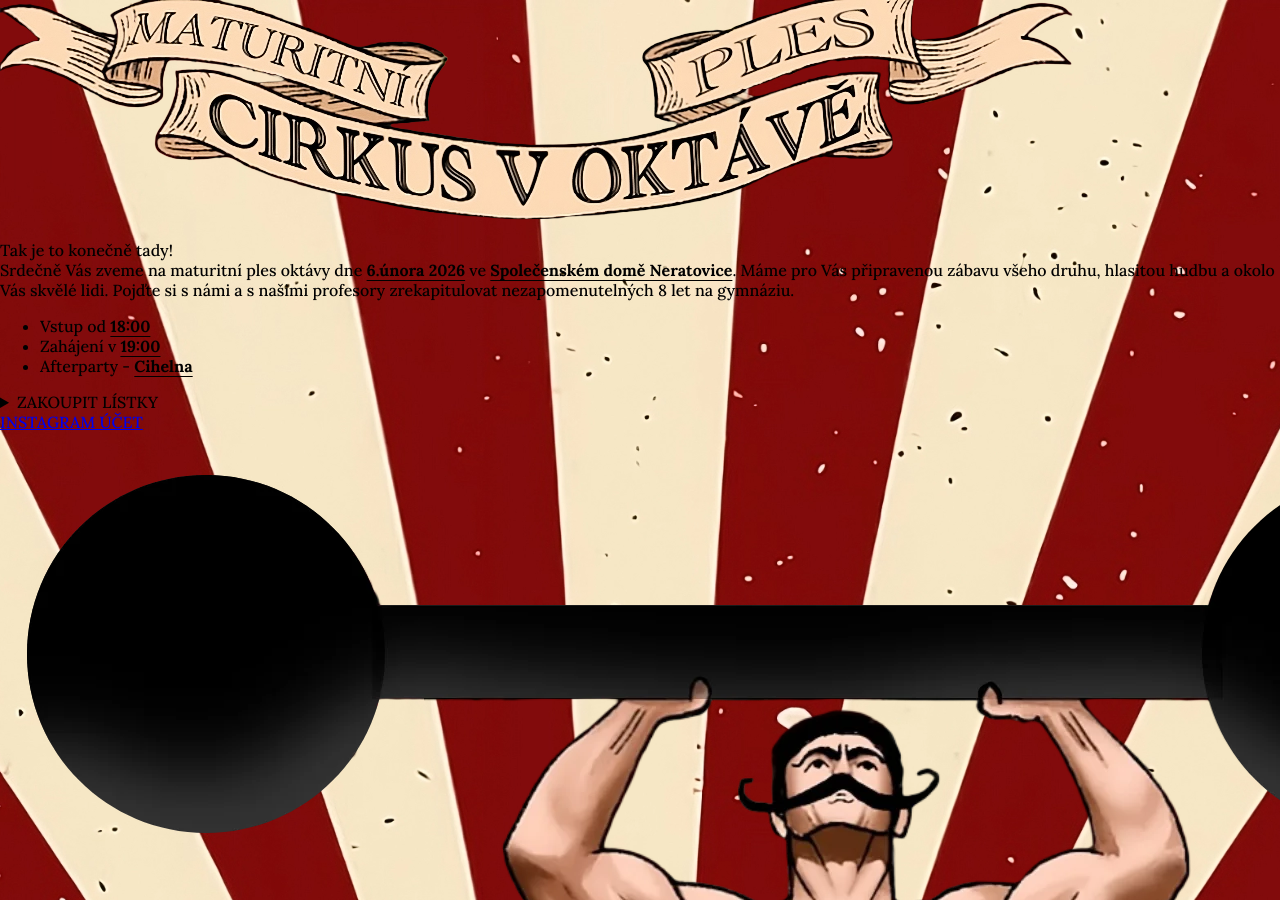
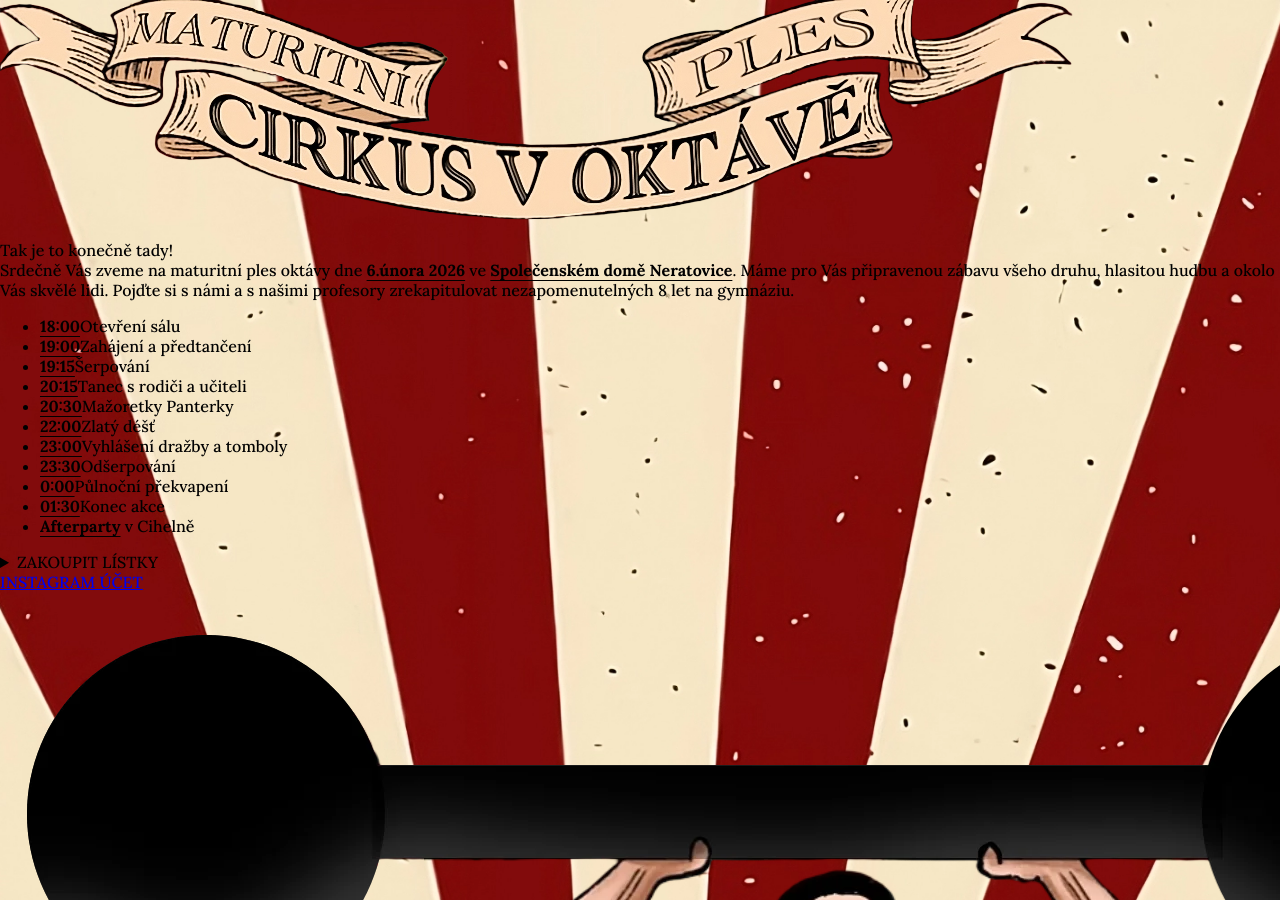
Before and after one commit to chamik/maturakoktava, a Jekyll site: the page built from src/index.html, in a window 1280 px wide and 900 px high. Built offline with Jekyll 4.4.1, drawn with Linux system fonts in a browser that asks for light colours.

Commit message:
Added timetable

```diff
--- a/src/index.html
+++ b/src/index.html
@@ -16,10 +16,20 @@ layout: default
             </p>
 
             <div class="ml-6">
-                <ul class="mt-6 list-disc ">
-                    <li>Vstup od <span class="emph">18:00</span></li>
-                    <li>Zahájení v <span class="emph">19:00</span></li>
-                    <li>Afterparty - <span class="emph">Cihelna</span></li>
+                <ul class="mt-6 list-none">
+
+                    <li class="flex items-center gap-1"><span class="w-20 emph">18:00</span><span>Otevření sálu</span></li>
+                    <li class="flex items-center gap-1"><span class="w-20 emph">19:00</span><span>Zahájení a předtančení</span></li>
+                    <li class="flex items-center gap-1"><span class="w-20 emph">19:15</span><span>Šerpování</span></li>
+                    <li class="flex items-center gap-1"><span class="w-20 emph">20:15</span><span>Tanec s rodiči a učiteli</span></li>
+                    <li class="flex items-center gap-1"><span class="w-20 emph">20:30</span><span>Mažoretky Panterky</span></li>
+                    <li class="flex items-center gap-1"><span class="w-20 emph">22:00</span><span>Zlatý déšť</span></li>
+                    <li class="flex items-center gap-1"><span class="w-20 emph">23:00</span><span>Vyhlášení dražby a tomboly</span></li>
+                    <li class="flex items-center gap-1"><span class="w-20 emph">23:30</span><span>Odšerpování</span></li>
+                    <li class="flex items-center gap-1"><span class="w-20 emph">0:00</span><span>Půlnoční překvapení</span></li>
+                    <li class="flex items-center gap-1"><span class="w-20 emph">01:30</span><span>Konec akce</span></li>
+                    <li class="mt-4"><span class="emph">Afterparty</span><span> v Cihelně</span></li>
+
                 </ul>
             </div>
         </section>
```
